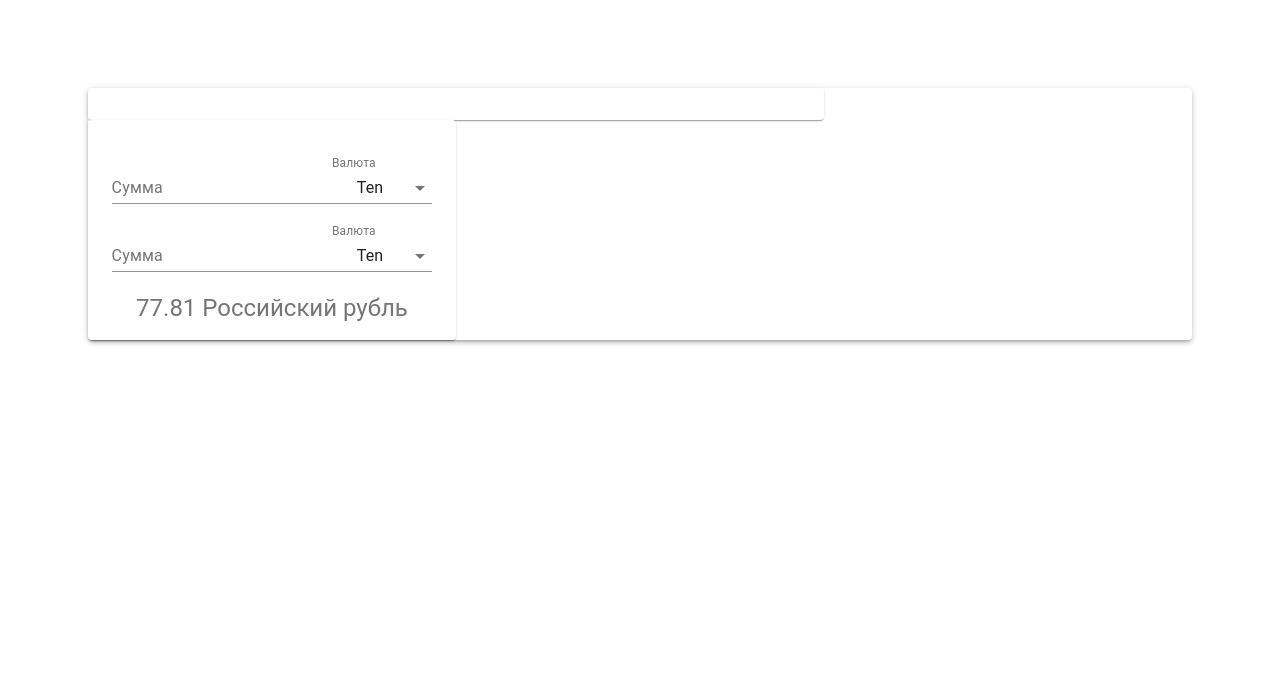
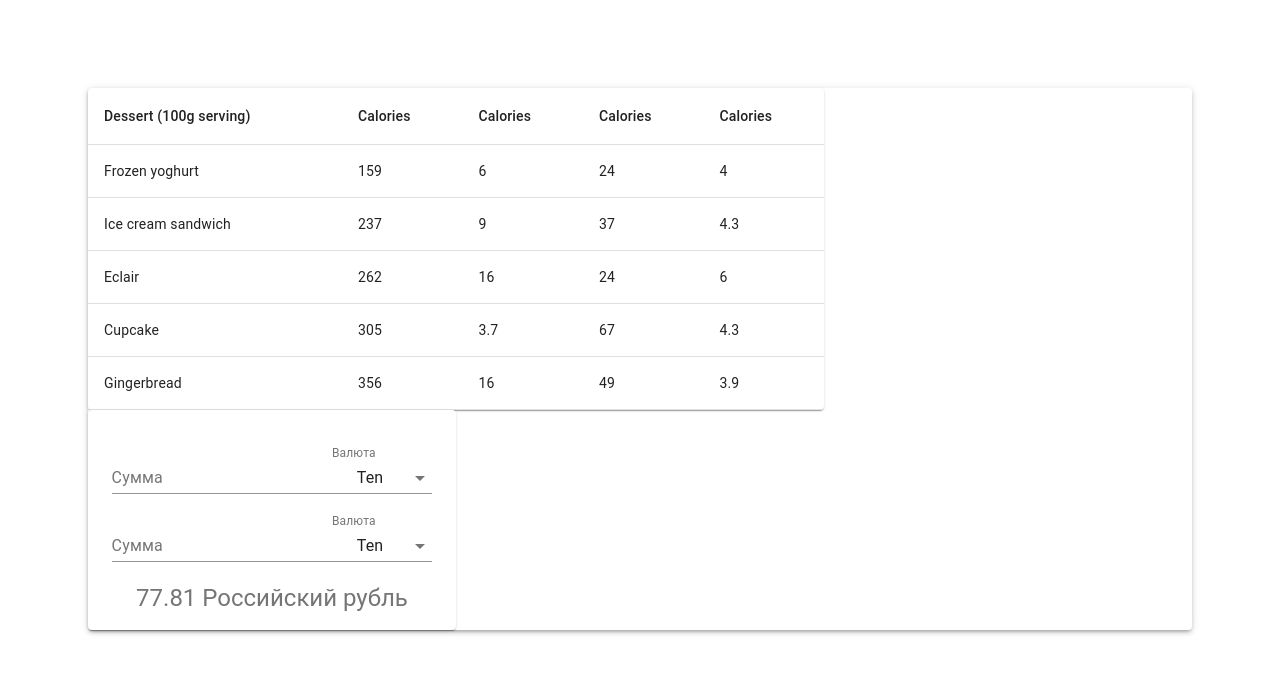
Before and after one commit to RealChamp/mobX-converter, a React app: page / in a window 1280 px wide. Shown: the top 674 px of the page. Built offline with nearby package versions, Linux system fonts and the light colour scheme; no server answers.

Commit message:
add table component

```diff
--- a/package.json
+++ b/package.json
@@ -6,6 +6,7 @@
   "dependencies": {
     "@material-ui/core": "^4.11.0",
     "@material-ui/icons": "^4.9.1",
+    "axios": "^0.21.0",
     "react": "^16.13.1",
     "react-dom": "^16.13.1"
   },
--- a/src/App.tsx
+++ b/src/App.tsx
@@ -1,4 +1,5 @@
 import React from 'react';
+import axios from 'axios'
 import {
   Container,
   createStyles,
@@ -12,6 +13,12 @@ import {
   FormControl,
   InputLabel,
   Typography,
+  TableContainer,
+  TableHead,
+  TableRow,
+  TableCell,
+  TableBody,
+  Table,
 } from '@material-ui/core';
 
 const useStyles = makeStyles((theme: Theme) =>
@@ -37,13 +44,58 @@ const useStyles = makeStyles((theme: Theme) =>
   }),
 );
 
+function createData(name:string, calories:number, fat:number, carbs:number, protein:number) {
+  return { name, calories, fat, carbs, protein };
+}
+
+const rows = [
+  createData('Frozen yoghurt', 159, 6.0, 24, 4.0),
+  createData('Ice cream sandwich', 237, 9.0, 37, 4.3),
+  createData('Eclair', 262, 16.0, 24, 6.0),
+  createData('Cupcake', 305, 3.7, 67, 4.3),
+  createData('Gingerbread', 356, 16.0, 49, 3.9),
+];
+
 function App() {
   const classes = useStyles();
+  const [data, setData] = React.useState()
+
+  React.useEffect(()=> {
+    axios.get('https://min-api.cryptocompare.com/data/price?fsym=BTC&tsyms=USD,JPY,EUR')
+    .then(({data}) => {
+      const coins = data.Data
+    })
+  }, [])
   return (
     <Container className={classes.root} maxWidth="lg">
       <Paper elevation={3}>
         <Grid item xs={8}>
-          <Paper className={classes.paper}></Paper>
+          <TableContainer component={Paper}>
+      <Table className={classes.table} aria-label="simple table">
+        <TableHead>
+          <TableRow>
+            <TableCell>Dessert (100g serving)</TableCell>
+            <TableCell align="left">Calories</TableCell>
+            <TableCell align="left">Calories</TableCell>
+            <TableCell align="left">Calories</TableCell>
+            <TableCell align="left">Calories</TableCell>
+          </TableRow>
+        </TableHead>
+        <TableBody>
+          {rows.map((row) => (
+            <TableRow>
+              <TableCell component="th" scope="row">
+                {row.name}
+              </TableCell>
+              <TableCell align="left">{row.calories}</TableCell>
+              <TableCell align="left">{row.fat}</TableCell>
+              <TableCell align="left">{row.carbs}</TableCell>
+              <TableCell align="left">{row.protein}</TableCell>
+            </TableRow>
+          ))}
+        </TableBody>
+      </Table>
+    </TableContainer>
         </Grid>
         <Grid item xs={4}>
           <Paper className={classes.paper}>
```
Also changed, not shown: 1 other file (tests, documents, lock files or other folders).
